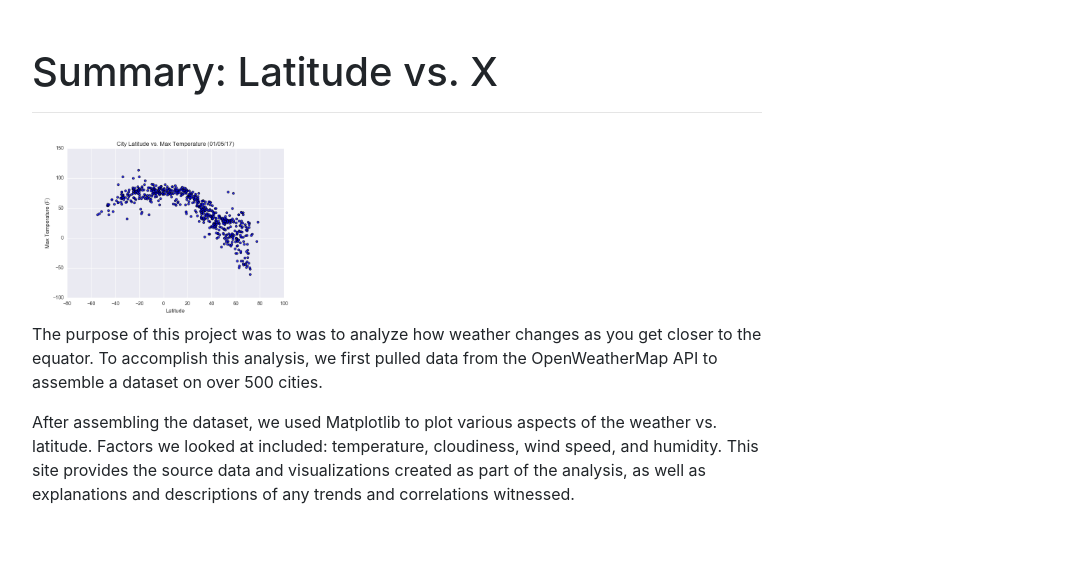
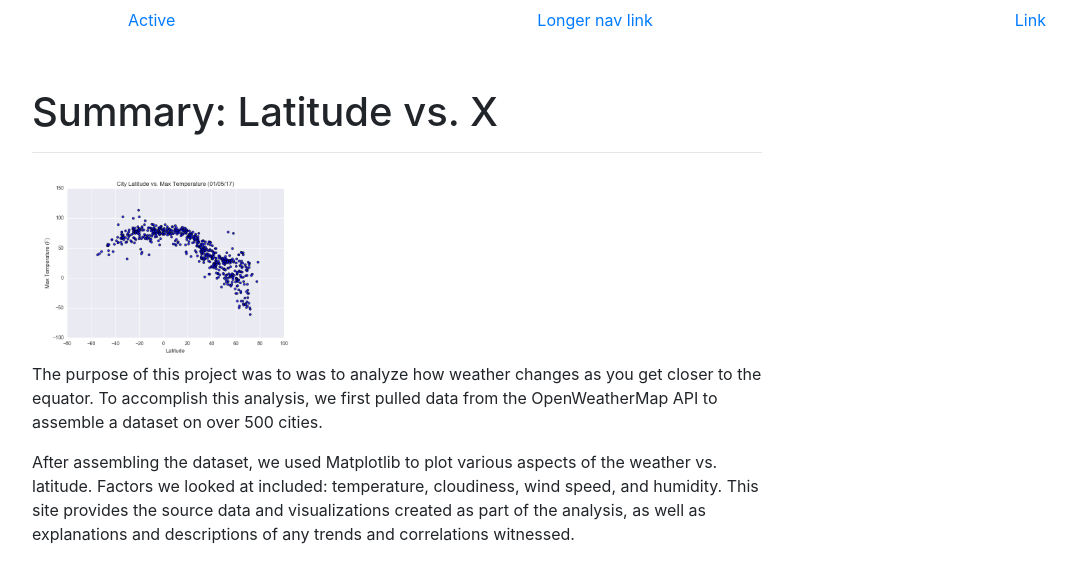
Before and after one commit to olivedisaster/Web-Design-Challenge, a plain HTML site: page index.html in a window 1280 px wide. Shown: the whole page, without its empty margins (53-1129 px from the left). Drawn offline with nearby package versions, Linux system fonts and the light colour scheme.

Commit message:
style header

```diff
--- a/index.html
+++ b/index.html
@@ -3,11 +3,22 @@
 
 <head>
   <meta charset="UTF-8">
-  <title>Latitude</title>
+  <title>Buckley's Web-Design-Challenge Page A++</title>
 
   <!-- Bring in our bootstrap stylesheet -->
   <link rel="stylesheet" href="https://cdn.jsdelivr.net/npm/bootstrap@4.5.3/dist/css/bootstrap.min.css" integrity="sha384-TX8t27EcRE3e/ihU7zmQxVncDAy5uIKz4rEkgIXeMed4M0jlfIDPvg6uqKI2xXr2" crossorigin="anonymous">
   <link rel="stylesheet" href="style.css">
+  <ul class="nav nav-pills nav-fill">
+    <li class="nav-item">
+      <a class="nav-link" href="#">Active</a>
+    </li>
+    <li class="nav-item">
+      <a class="nav-link" href="#">Longer nav link</a>
+    </li>
+    <li class="nav-item">
+      <a class="nav-link" href="#">Link</a>
+    </li>
+  </ul>
 </head>
 
 <body>
```
